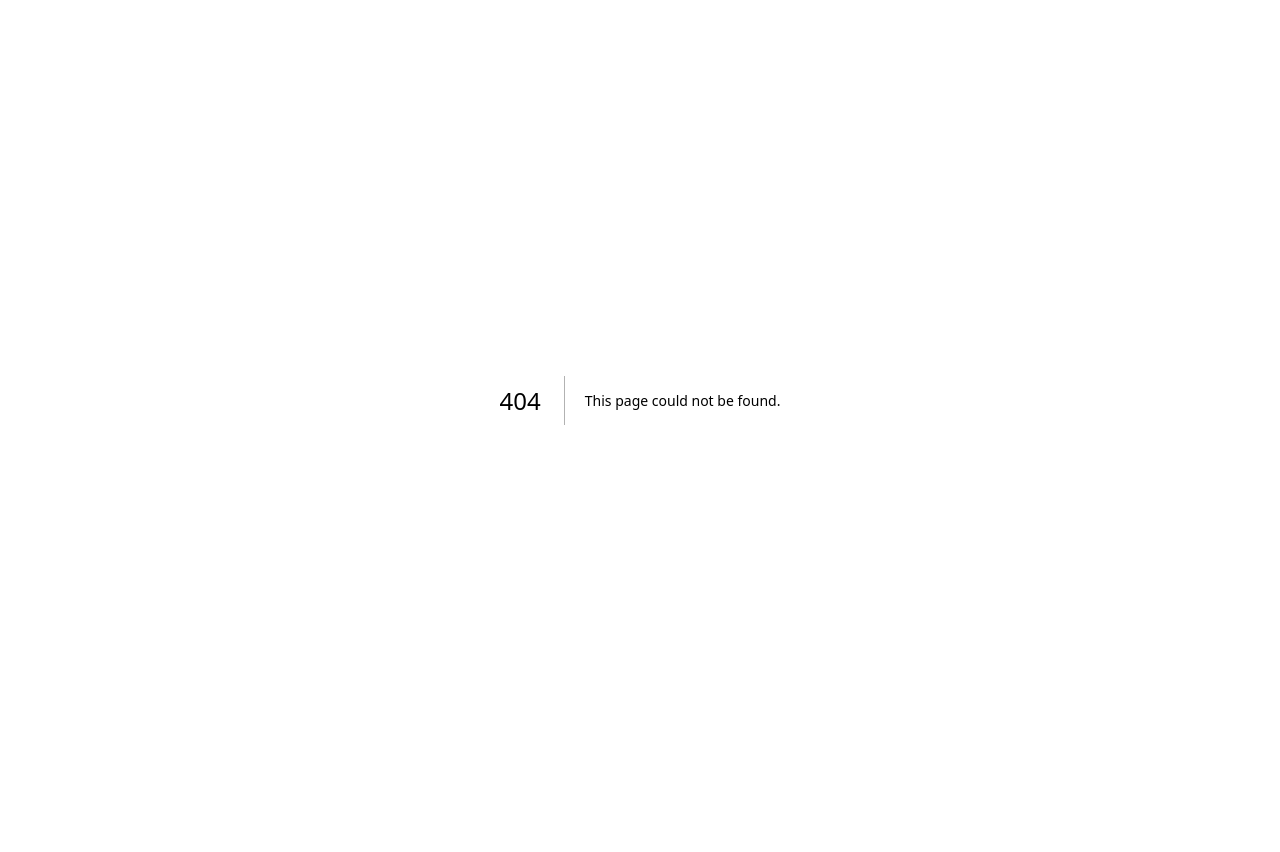
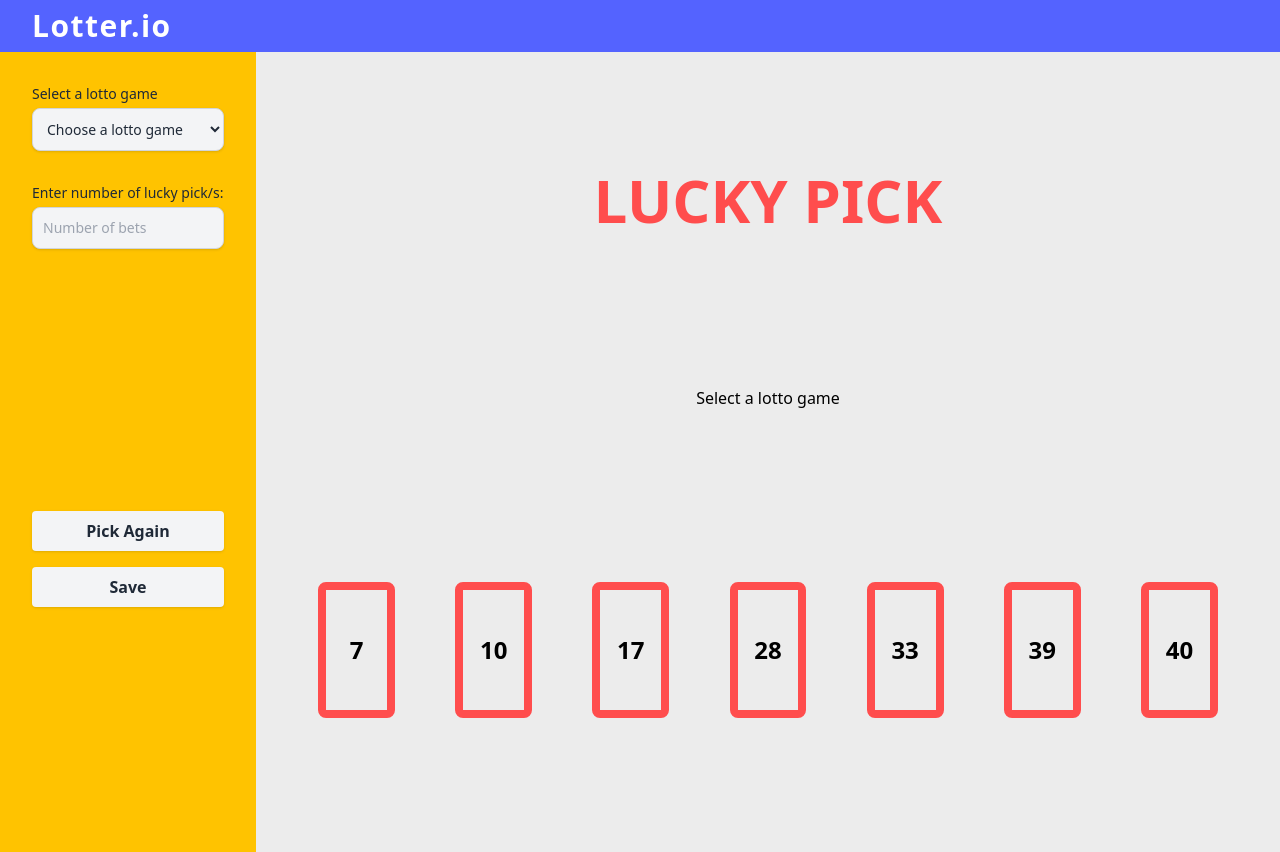
Before and after one commit to ljlabitag/Lotter.io, a Next.js app: page /lucky_pick in a window 1280 px wide. Before the commit this address had no page. Before the commit the page ends 800 px from the top, so only its background shows below. Built offline with nearby package versions, Linux system fonts and the light colour scheme.

Commit message:
Edited main content and other components for lucky-pick

```diff
--- a/app/layout.js
+++ b/app/layout.js
@@ -1,4 +1,6 @@
 import './globals.css';
+import Navbar from '@/components/navbar/navbar';
+import Sidebar from '@/components/sidebar/sidebar';
 
 export default function RootLayout({ children }) {
   return (
@@ -8,7 +10,15 @@ export default function RootLayout({ children }) {
         head.js. Find out more at https://beta.nextjs.org/docs/api-reference/file-conventions/head
       */}
       <head />
-      <body>{children}</body>
+      <body>
+        <div className="Parent">
+          <Navbar />
+          <div className="flex flex-row min-h-screen">
+            <Sidebar />
+            {children}
+          </div>
+        </div>
+      </body>
     </html>
   )
 }
--- a/app/lucky_pick.js
+++ /dev/null
@@ -1,11 +0,0 @@
-
-export default function LuckyPick() {
-    return (
-        <div className="flex basis-4/5 bg-[#ECECEC] justify-center">
-            <div className="flex flex-col w-full">
-                <h1 className="text-4xl mt-8 mx-auto">LUCKY PICK</h1>
-                <p className="mt-4 mx-auto">Select a lotto game</p>
-            </div>
-        </div>
-    )
-}
--- /dev/null
+++ b/app/lucky_pick/page.js
@@ -0,0 +1,17 @@
+import NumberGenerator from "@/components/lucky_pick_generator/number_generator";
+
+export default function LuckyPick() {
+    return (
+            <div className="flex basis-4/5 bg-[#ECECEC]">
+                <div className="flex flex-col w-full justify-around content-center">
+                    <h1 className="text-6xl mt-12 mx-auto font-bold text-[#ff4d4d]">LUCKY PICK</h1>
+                    <p className="mt-4 mx-auto">Select a lotto game</p>
+                    <div className="flex flex-row h-[200px] p-8 justify-around mb-8">
+                        <NumberGenerator
+                            gameNumber=""
+                        />
+                    </div>
+                </div>
+            </div>
+    )
+}
--- a/app/page.js
+++ /dev/null
@@ -1,20 +0,0 @@
-import Image from 'next/image'
-import { Inter } from '@next/font/google'
-import styles from './page.module.css'
-import Navbar from '@/components/navbar/navbar';
-import Sidebar from '@/components/sidebar/sidebar';
-import LuckyPick from './lucky_pick';
-
-const inter = Inter({ subsets: ['latin'] })
-
-export default function Home() {
-  return (
-    <div className="Parent">
-      <Navbar />
-      <div className="flex flex-row min-h-screen">
-        <Sidebar />
-        <LuckyPick />
-      </div>
-    </div>
-  )
-}
--- /dev/null
+++ b/components/lucky_pick_generator/number_generator.js
@@ -0,0 +1,11 @@
+import Randomizer from "./random";
+
+export default function NumberGenerator() {
+    return (
+        Randomizer().map((number,index)=> {
+            return (
+            <div key={index} className="flex w-[8%] h-[100%] border-8 rounded-lg text-2xl items-center justify-center font-bold border-solid border-[#ff4d4d]">{number}</div>
+            )
+        })
+    )
+}
--- /dev/null
+++ b/components/lucky_pick_generator/random.js
@@ -0,0 +1,15 @@
+//generate random numbers for Megalotto 6/45
+export default function Randomizer() {
+    const randomNumbers = [];
+
+    while (randomNumbers.length <= 6) {
+        const randomNumber = Math.floor(Math.random()*45) + 1;
+        //check if number is unique
+        if (!randomNumbers.includes(randomNumber)) {
+            randomNumbers.push(randomNumber);
+        }
+    }
+    return randomNumbers.sort(function(a, b) {
+        return a - b;
+      });
+}
--- a/components/sidebar/sidebar.js
+++ b/components/sidebar/sidebar.js
@@ -1,6 +1,14 @@
+
 import styles from "./sidebar.module.css";
+//import React, {useState} from "react";
 
 export default function Sidebar() {
+    // const [game, setGame] = useState('');
+    // const [betCount, setBetCount] = useState(1);
+
+    // function pickAgain() {
+
+    // }
     return (
         <div className="flex flex-col basis-1/5 justify-start p-8 bg-[#FFC300]">
             <div className="flex flex-col mb-8">
@@ -17,15 +25,15 @@ export default function Sidebar() {
                 </div>
 
                 <div className="flex flex-col my-4">
-                    <label htmlFor="gamesNumber" className="mb-1 text-sm font-medium text-gray-800">Enter number of lucky pick/s:</label>
-                    <input id="gamesNumber" type="number" min="1" max="10" placeholder="Number of games" className="bg-gray-100 border border-gray-300 text-gray-800 text-sm rounded-lg  focus:ring-blue-500 focus:border-blue-500 w-full p-2.5 shadow" ></input>
+                    <label htmlFor="betNumber" className="mb-1 text-sm font-medium text-gray-800">Enter number of lucky pick/s:</label>
+                    <input id="betNumber" type="number" min="1" max="10" placeholder="Number of bets" className="bg-gray-100 border border-gray-300 text-gray-800 text-sm rounded-lg  focus:ring-blue-500 focus:border-blue-500 w-full p-2.5 shadow" ></input>
                 </div>
             </div>
             <div className="flex flex-col gap-4 my-auto">
-                <button type="button" className="bg-gray-100 hover:bg-[#FF1818] hover:text-[#ECECEC] text-gray-800 font-bold py-2 px-4 rounded shadow items-center">
+                <button type="button" className="bg-gray-100 hover:bg-[#ff4d4d] hover:text-[#ECECEC] text-gray-800 font-bold py-2 px-4 rounded shadow items-center">
                     Pick Again
                 </button>
-                <button type="button" className="bg-gray-100 hover:bg-[#FF1818] hover:text-[#ECECEC] text-gray-800 font-bold py-2 px-4 rounded shadow items-center">
+                <button type="button" className="bg-gray-100 hover:bg-[#ff4d4d] hover:text-[#ECECEC] text-gray-800 font-bold py-2 px-4 rounded shadow items-center">
                     Save
                 </button>
             </div>
```
Also changed, not shown: app/about/page.js (added).
